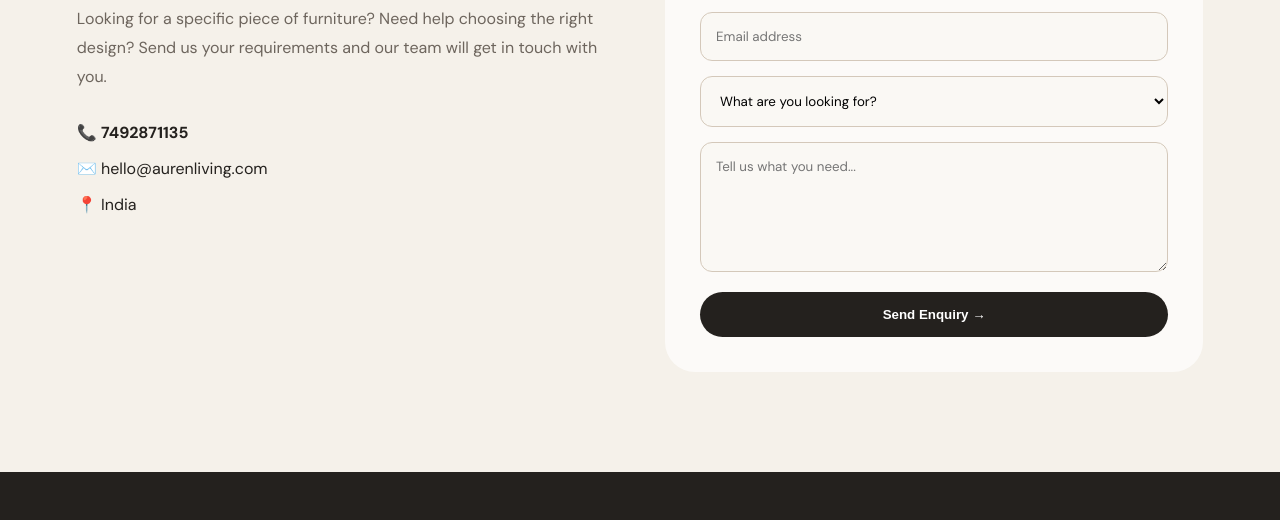
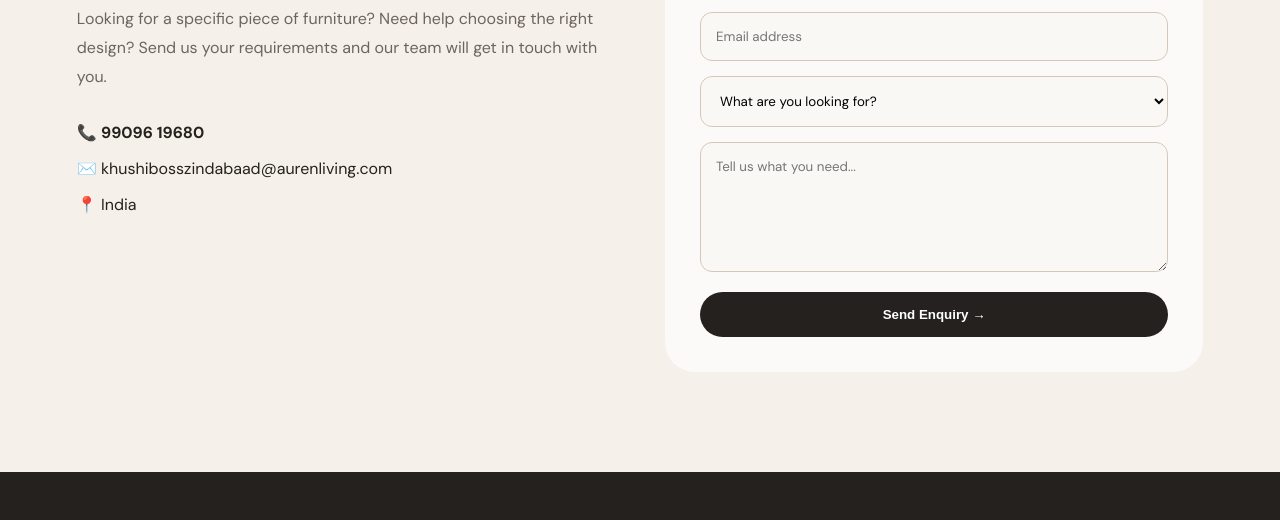
Before and after one commit to aurenltd/auren-living, a plain HTML site: page index.html in a window 1280 px wide. Shown: the part 3542-4062 px from the top of the page. Drawn offline with nearby package versions, Linux system fonts and the light colour scheme.

Commit message:
Update index.html

```diff
--- a/index.html
+++ b/index.html
@@ -1090,11 +1090,11 @@ footer a:hover {
                 <div class="contact-info">
 
                     <div>
-                        📞 <strong>7492871135</strong>
+                        📞 <strong>99096 19680</strong>
                     </div>
 
                     <div>
-                        ✉️ hello@aurenliving.com
+                        ✉️ khushibosszindabaad@aurenliving.com
                     </div>
 
                     <div>
```
